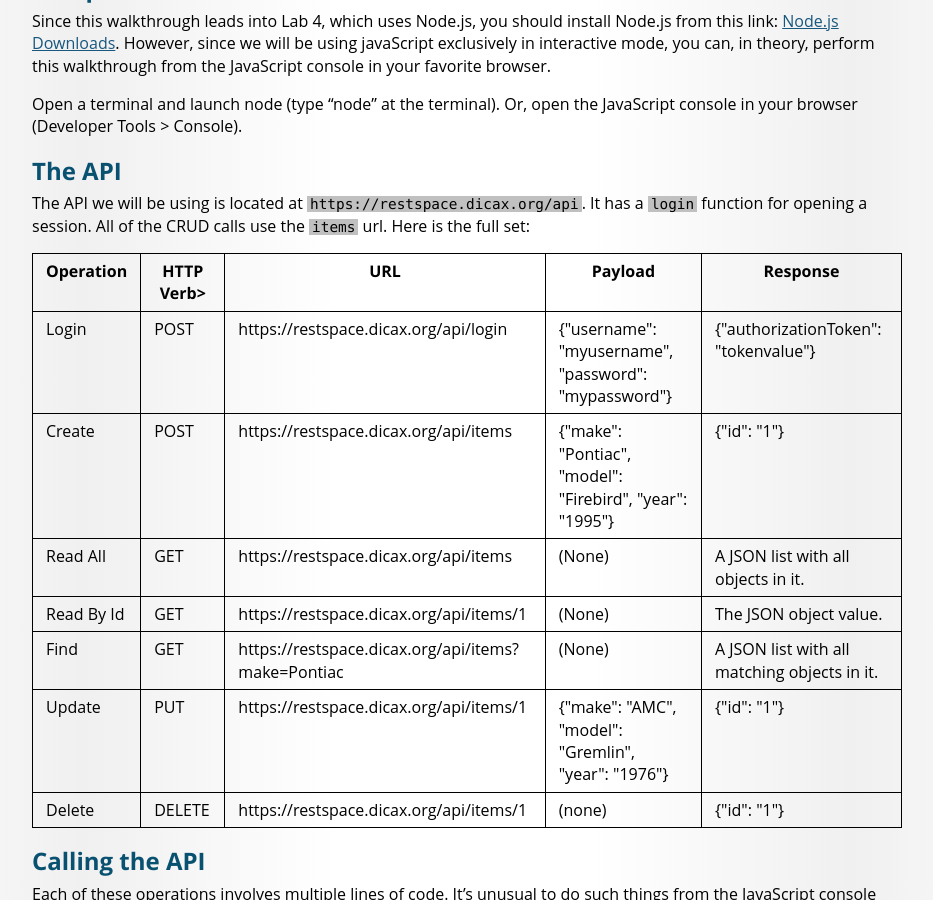
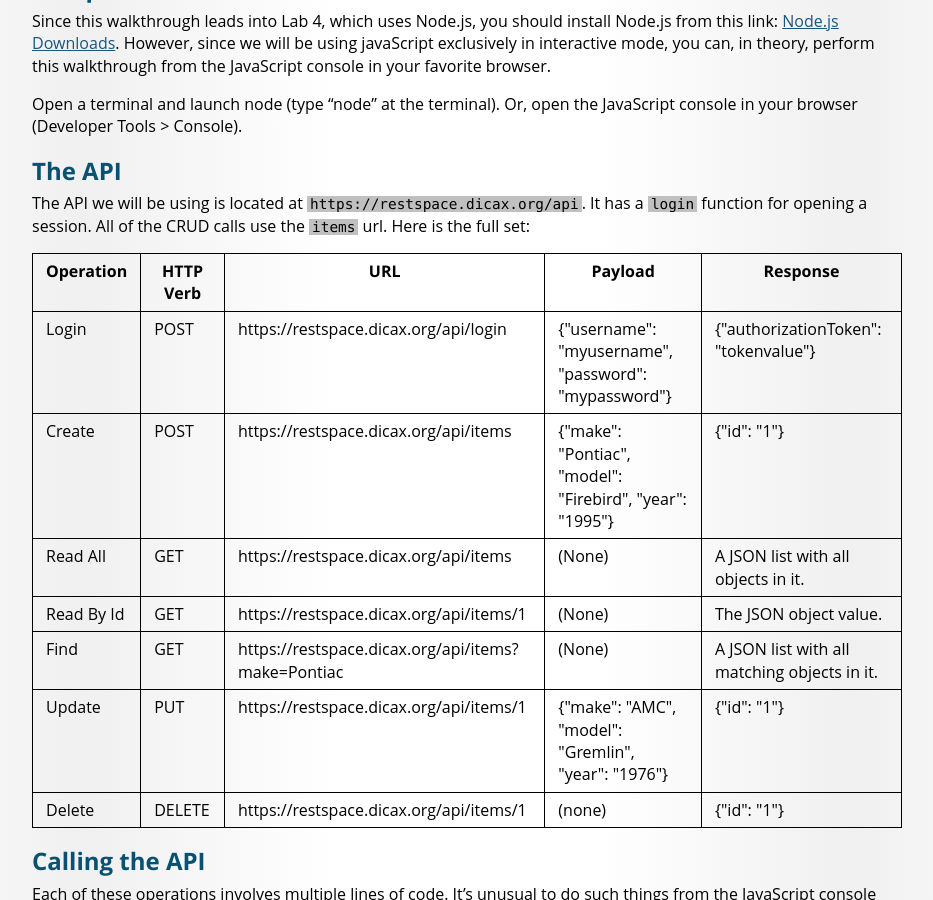
Before and after one commit to BYU-ITC-210/BYU-ITC-210.github.io, a Jekyll site: the page built from walkthrough/CRUD-REST-Node.md, in a window 1280 px wide and 900 px high, scrolled down 386 px. Shown: the whole window, without its empty margins (173-1106 px from the left). Built offline with Jekyll 4.4.1, drawn with Linux system fonts in a browser that asks for light colours; some web fonts are replaced.

Commit message:
Fix typo

```diff
--- a/walkthrough/CRUD-REST-Node.md
+++ b/walkthrough/CRUD-REST-Node.md
@@ -19,7 +19,7 @@ Open a terminal and launch node (type "node" at the terminal). Or, open the Java
 The API we will be using is located at `https://restspace.dicax.org/api`. It has a `login` function for opening a session. All of the CRUD calls use the `items` url. Here is the full set:
 
 <table>
-<tr><th>Operation</th><th>HTTP Verb></th><th>URL</th><th>Payload</th><th>Response</th></tr>
+<tr><th>Operation</th><th>HTTP Verb</th><th>URL</th><th>Payload</th><th>Response</th></tr>
 <tr><td>Login</td><td>POST</td><td>https://restspace.dicax.org/api/login</td><td>{"username": "myusername", "password": "mypassword"}</td><td>{"authorizationToken": "tokenvalue"}</td></tr>
 <tr><td>Create</td><td>POST</td><td>https://restspace.dicax.org/api/items</td><td>{"make": "Pontiac", "model": "Firebird", "year": "1995"}</td><td>{"id": "1"}</td></tr>
 <tr><td>Read All</td><td>GET</td><td>https://restspace.dicax.org/api/items</td><td>(None)</td><td>A JSON list with all objects in it.</td></tr>
```
